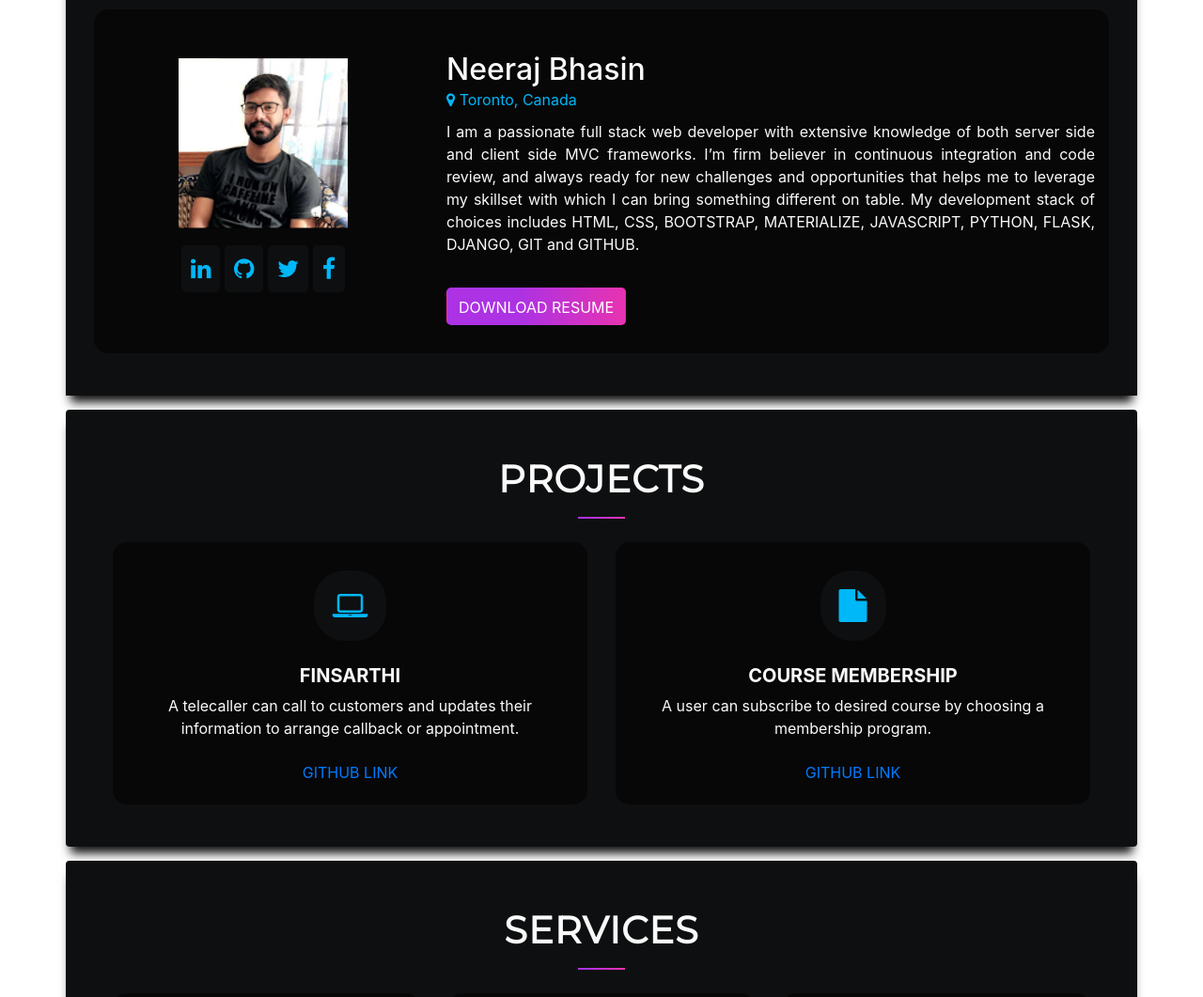
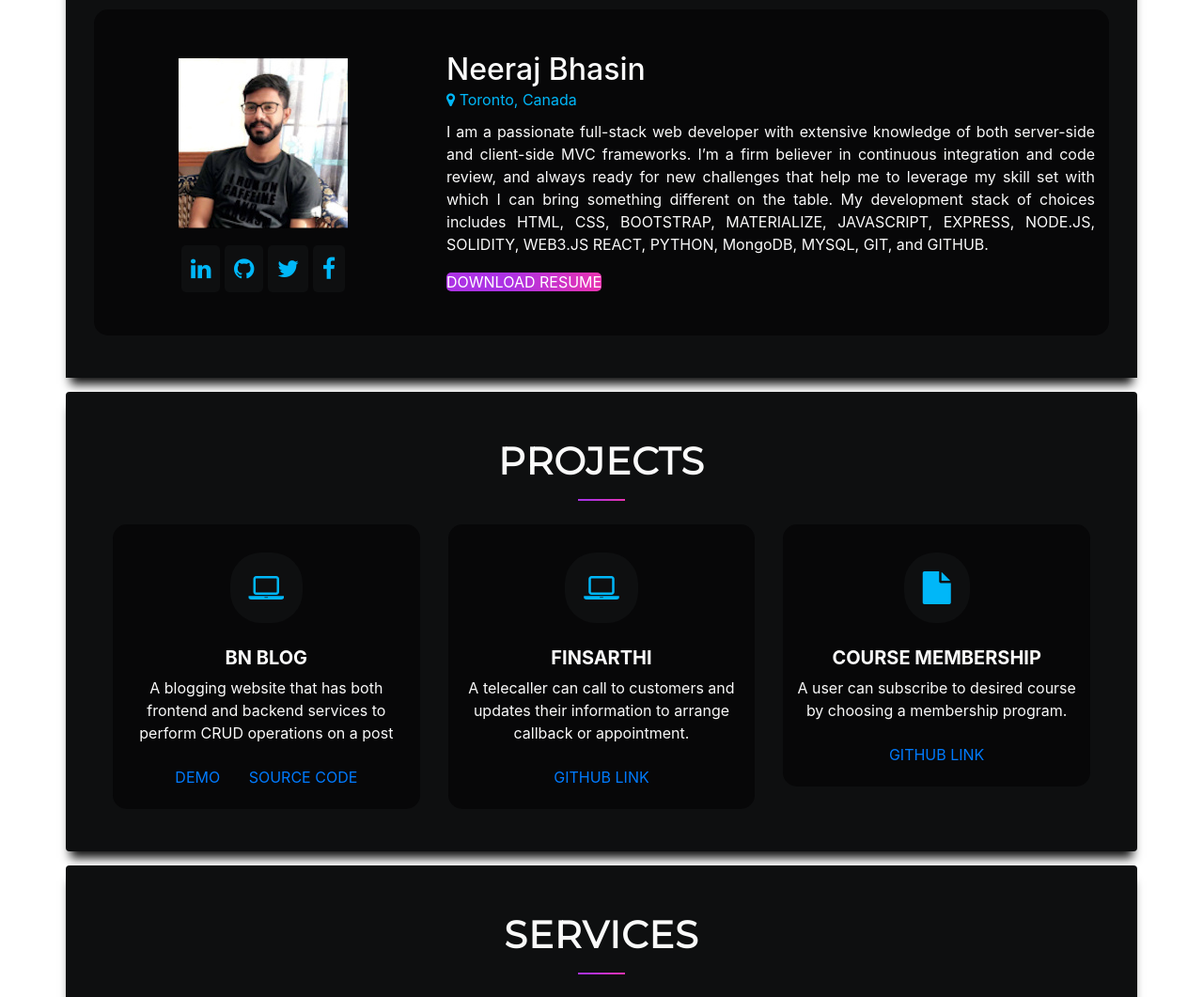
Before and after one commit to n-bhasin/portfolio, a website: page index.html in a window 1280 px wide. Shown: the part 320-1381 px from the top of the page at 94% size. Drawn offline with Linux system fonts and the light colour scheme.

Commit message:
new projecta added

```diff
--- a/index.html
+++ b/index.html
@@ -66,15 +66,16 @@
                         <span style="color: #00B7F8;";><i class="fa fa-map-marker text-color" style="color:#00B7F8;"></i> Toronto, Canada</span>
 
                         <p class="text-justify text-color" style="margin-top: 10px;">
-                          I am a passionate full stack web developer with extensive knowledge of both
-                          server side and client side MVC frameworks. I’m firm believer in continuous
-                          integration and code review, and always ready for new challenges and opportunities
-                          that helps me to leverage my skillset with which I can bring something different on table.
-                          My development stack of choices includes HTML, CSS, BOOTSTRAP, MATERIALIZE,
-                          JAVASCRIPT, PYTHON, FLASK, DJANGO, GIT and GITHUB.
+                          I am a passionate full-stack web developer with extensive knowledge of both server-side and
+                          client-side MVC frameworks. I’m a firm believer in continuous integration and code review,
+                          and always ready for new challenges that help me to leverage my skill set with which I can
+                          bring something different on the table. My development stack of choices includes HTML, CSS,
+                          BOOTSTRAP, MATERIALIZE, JAVASCRIPT, EXPRESS, NODE.JS, SOLIDITY, WEB3.JS REACT, PYTHON, MongoDB,
+                          MYSQL, GIT, and GITHUB.
+
                         </p>
 
-                        <a class="btm-gradient" target="_blank" href="resume/bhasineeraj_resume.pdf" download>
+                        <a class="btm-gradient" target="_blank" href="resume/bhasineeraj_resume .pdf download>
                           <button class="btn btm-gradient">DOWNLOAD RESUME</button>
                         </a>
                   </div>
@@ -98,7 +99,25 @@
                   <div class="col-md-12">
                     <div class="row">
 
-                      <div class="col-md-6 text-center mb-10">
+                      <div class="col-md-4 text-center mb-10">
+                        <div class="col-md-12 main-services-section">
+                          <i class="fa fa-laptop text-color text-center services-logo"></i>
+                          <h5 class="text-color text-center"> <strong>BN BLOG</strong> </h5>
+                          <p class="text-color text-center">A blogging website that has both frontend and
+                            backend services to perform CRUD operations on a post </p>
+
+                          <div class="col-md-12">
+                            <button class="btn btm-primary">
+                              <a href="https://bn-blog.herokuapp.com/" id="git-link">DEMO</a>
+                            </button>
+                            <button class="btn btm-primary">
+                              <a href="https://github.com/n-bhasin/bn-blog" id="git-link">SOURCE CODE</a>
+                            </button>
+                          </div>
+                        </div>
+                      </div>
+
+                      <div class="col-md-4 text-center mb-10">
                         <div class="col-md-12 main-services-section">
                           <i class="fa fa-laptop text-color text-center services-logo"></i>
                           <h5 class="text-color text-center"> <strong>FINSARTHI</strong> </h5>
@@ -113,7 +132,7 @@
                         </div>
                       </div>
 
-                        <div class="col-md-6 text-center  mb-10">
+                        <div class="col-md-4 text-center  mb-10">
                           <div class="col-md-12 main-services-section">
                             <i class="fa fa-file text-color text-center services-logo"></i>
                             <h5 class="text-color text-center"> <strong>COURSE MEMBERSHIP</strong> </h5>
```
Also changed, not shown: 3 other files.
